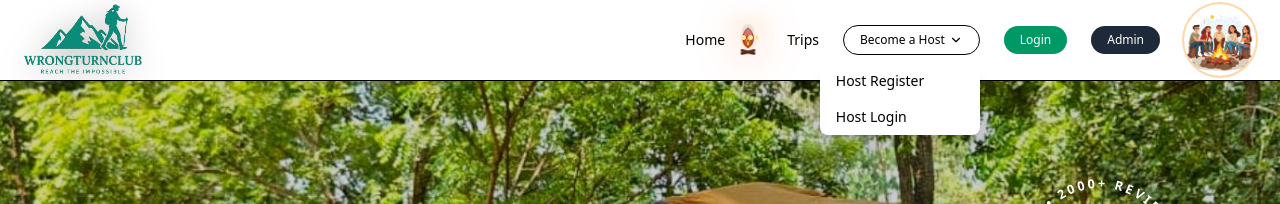
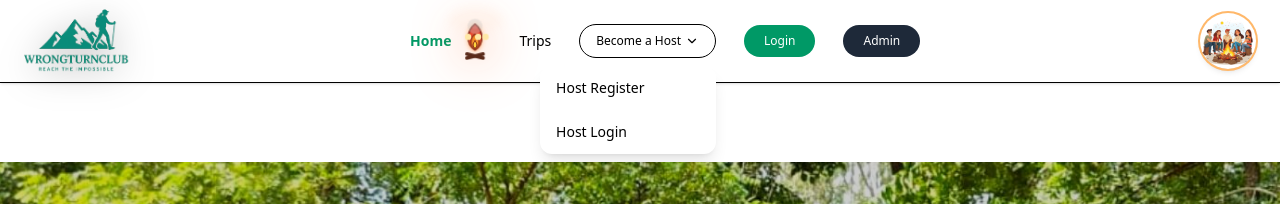
Before and after one commit to chandru12588/wtc-chandru, a React (Vite) app: page / in a window 1280 px wide. Both pictures are taken after a click on the button "Become a Host". Shown: the top 204 px of the page. Built offline with nearby package versions, Linux system fonts and the light colour scheme; no server answers.

Commit message:
updated navbar with size

```diff
--- a/src/components/Navbar.jsx
+++ b/src/components/Navbar.jsx
@@ -32,80 +32,83 @@ export default function Navbar() {
   return (
     <>
       {/* ================= HEADER ================= */}
-      <header className="fixed top-0 left-0 right-0 z-50 bg-white border-b">
-        <nav className="max-w-7xl mx-auto h-20 flex items-center justify-between px-6">
+      <header className="fixed top-0 left-0 right-0 z-50 bg-white border-b shadow-sm">
+        <nav className="max-w-7xl mx-auto h-[82px] flex items-center justify-between px-6">
 
-          {/* LEFT: LOGO */}
+          {/* LEFT — LOGO (3D EFFECT) */}
           <Link to="/" className="flex items-center gap-3">
             <img
               src={logo3}
               alt="WrongTurn Club"
               className="
-                h-18
-                drop-shadow-[0_6px_16px_rgba(0,0,0,0.35)]
-                hover:drop-shadow-[0_10px_24px_rgba(0,0,0,0.45)]
-                hover:scale-[1.06]
-                transition-all duration-300
+                h-16 object-contain
+                drop-shadow-[0_8px_18px_rgba(0,0,0,0.35)]
+                hover:scale-105 transition
               "
             />
           </Link>
 
-          {/* MOBILE MENU BUTTON */}
-          <button
-            onClick={() => setMobileOpen(true)}
-            className="md:hidden p-2 rounded-lg hover:bg-gray-100"
-          >
-            <Menu size={28} />
-          </button>
-
-          {/* DESKTOP MENU */}
-          <div className="hidden md:flex items-center gap-6 text-sm font-medium">
+          {/* CENTER — DESKTOP MENU */}
+          <div className="hidden md:flex items-center gap-7 text-sm font-medium">
 
             {/* HOME + CAMPFIRE */}
             <div className="flex items-center gap-2">
               <NavLink
                 to="/"
-                className="hover:text-emerald-600 transition"
+                className={({ isActive }) =>
+                  `hover:text-emerald-600 transition ${
+                    isActive ? "text-emerald-600 font-semibold" : ""
+                  }`
+                }
               >
                 Home
               </NavLink>
-              <CampfireAnimated size={30} />
+
+              {/* Bigger campfire */}
+              <div className="scale-125 -mt-[2px]">
+                <CampfireAnimated size={32} />
+              </div>
             </div>
 
-            <NavLink to="/trips" className="hover:text-emerald-600 transition">
+            <NavLink
+              to="/trips"
+              className={({ isActive }) =>
+                `hover:text-emerald-600 transition ${
+                  isActive ? "text-emerald-600 font-semibold" : ""
+                }`
+              }
+            >
               Trips
             </NavLink>
 
             {user && (
               <NavLink
                 to="/my-bookings"
-                className="hover:text-emerald-600 transition"
+                className={({ isActive }) =>
+                  `hover:text-emerald-600 transition ${
+                    isActive ? "text-emerald-600 font-semibold" : ""
+                  }`
+                }
               >
                 My Bookings
               </NavLink>
             )}
 
-            {/* HOST MENU */}
+            {/* HOST DROPDOWN */}
             <div className="relative">
               <button
                 onClick={() => setHostMenuOpen(!hostMenuOpen)}
-                className="flex items-center gap-1 border px-4 py-1.5 rounded-full text-xs hover:bg-gray-50"
+                className="flex items-center gap-1 border px-4 py-2 rounded-full text-xs hover:bg-gray-50"
               >
                 Become a Host <ChevronDown size={14} />
               </button>
 
               {hostMenuOpen && (
-                <div className="absolute right-0 mt-2 w-40 bg-white shadow-lg rounded-lg overflow-hidden">
-                  <Link
-                    to="/host/register"
-                    className="block px-4 py-2 hover:bg-gray-100"
-                  >
+                <div className="absolute right-0 mt-2 w-44 bg-white shadow-lg rounded-xl overflow-hidden">
+                  <Link to="/host/register" className="block px-4 py-3 hover:bg-gray-100">
                     Host Register
                   </Link>
-                  <Link
-                    to="/host/login"
-                    className="block px-4 py-2 hover:bg-gray-100"
-                  >
+                  <Link to="/host/login" className="block px-4 py-3 hover:bg-gray-100">
                     Host Login
                   </Link>
                 </div>
@@ -116,13 +119,13 @@ export default function Navbar() {
               <>
                 <Link
                   to="/login"
-                  className="bg-emerald-600 text-white px-4 py-1.5 rounded-full text-xs hover:bg-emerald-700"
+                  className="bg-emerald-600 text-white px-5 py-2 rounded-full text-xs hover:bg-emerald-700"
                 >
                   Login
                 </Link>
                 <Link
                   to="/admin/login"
-                  className="bg-gray-800 text-white px-4 py-1.5 rounded-full text-xs hover:bg-gray-900"
+                  className="bg-gray-800 text-white px-5 py-2 rounded-full text-xs"
                 >
                   Admin
                 </Link>
@@ -130,25 +133,29 @@ export default function Navbar() {
             ) : (
               <button
                 onClick={handleLogout}
-                className="bg-red-500 text-white px-4 py-1.5 rounded-full text-xs hover:bg-red-600"
+                className="bg-red-500 text-white px-5 py-2 rounded-full text-xs"
               >
                 Logout
               </button>
             )}
+          </div>
 
-            {/* RIGHT IMAGE */}
+          {/* RIGHT — PEOPLE IMAGE */}
+          <div className="hidden md:flex items-center">
             <img
               src={cammp1}
               alt="Campers"
-              className="
-                h-18 w-18
-                rounded-full
-                object-cover
-                ring-2 ring-orange-200
-                shadow-sm
-              "
+              className="h-14 w-14 rounded-full object-cover ring-2 ring-orange-300 shadow-md"
             />
           </div>
+
+          {/* MOBILE MENU BUTTON */}
+          <button
+            onClick={() => setMobileOpen(true)}
+            className="md:hidden p-2 rounded-lg hover:bg-gray-100"
+          >
+            <Menu size={26} />
+          </button>
         </nav>
       </header>
 
@@ -168,27 +175,20 @@ export default function Navbar() {
               </button>
             </div>
 
-            <div className="p-5 space-y-4 text-base font-medium">
-              <NavLink to="/" onClick={() => setMobileOpen(false)}>
-                🏠 Home
-              </NavLink>
-
-              <NavLink to="/trips" onClick={() => setMobileOpen(false)}>
-                🧭 Trips
-              </NavLink>
-
+            <div className="p-6 space-y-5 text-base font-medium">
+              <NavLink to="/" onClick={() => setMobileOpen(false)}>🏠 Home</NavLink>
+              <NavLink to="/trips" onClick={() => setMobileOpen(false)}>🧭 Trips</NavLink>
               {user && (
                 <NavLink to="/my-bookings" onClick={() => setMobileOpen(false)}>
                   📑 My Bookings
                 </NavLink>
               )}
 
-              <div className="border-t pt-3 text-xs text-gray-400">HOST</div>
+              <div className="border-t pt-4 text-xs text-gray-400">HOST</div>
 
               <NavLink to="/host/register" onClick={() => setMobileOpen(false)}>
                 🏕 Become a Host
               </NavLink>
-
               <NavLink to="/host/login" onClick={() => setMobileOpen(false)}>
                 🔑 Host Login
               </NavLink>
@@ -203,7 +203,6 @@ export default function Navbar() {
                     >
                       Login
                     </Link>
-
                     <Link
                       to="/admin/login"
                       onClick={() => setMobileOpen(false)}
@@ -225,6 +224,9 @@ export default function Navbar() {
           </div>
         </div>
       )}
+
+      {/* HEADER SPACER */}
+      <div className="h-[82px]" />
     </>
   );
 }
```
